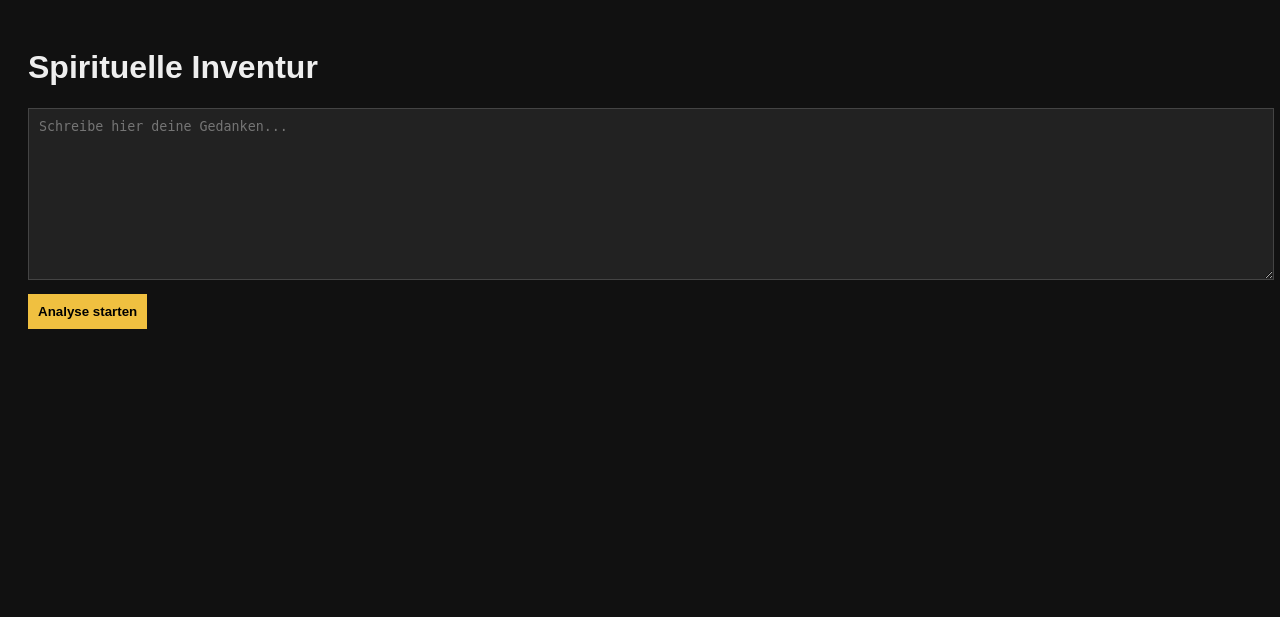
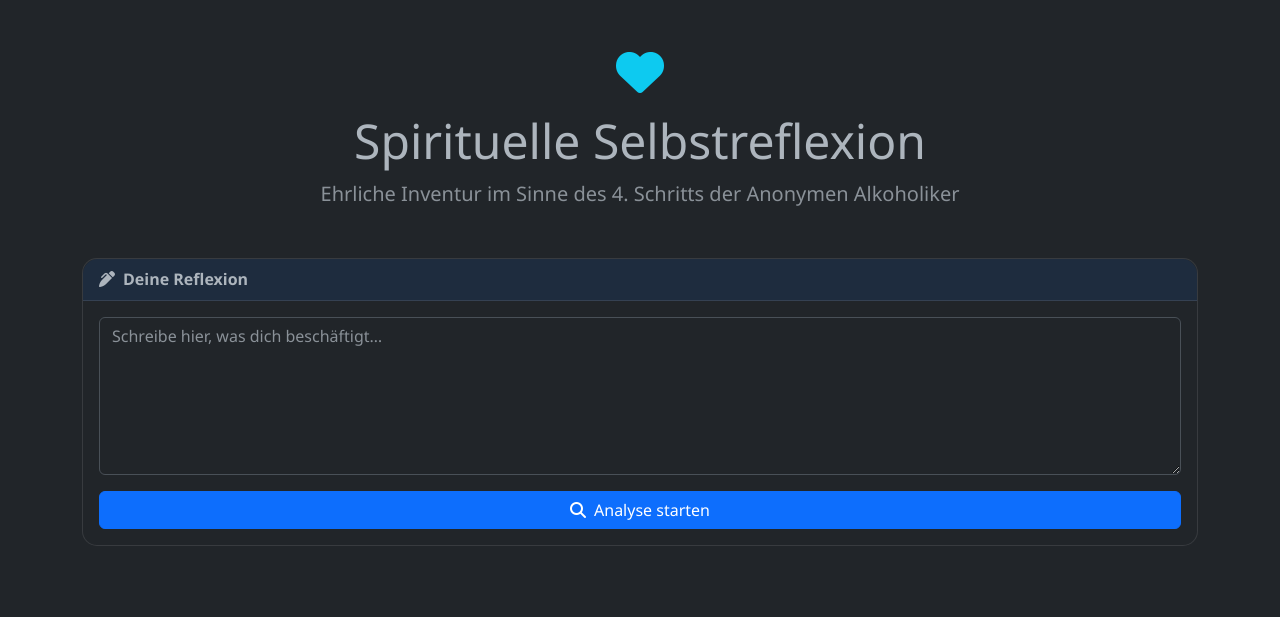
Before and after one commit to Alovvermind/Restzeit-Inventur, a Flask app: page / in a window 1280 px wide. Shown: the top 617 px of the page. Run offline with Flask 3, Linux system fonts and the light colour scheme.

Commit message:
Aktualisieren von index.html

```diff
--- a/templates/index.html
+++ b/templates/index.html
@@ -1,41 +1,68 @@
 <!DOCTYPE html>
-<html lang="de">
+<html lang="de" data-bs-theme="dark">
 <head>
-    <meta charset="UTF-8" />
-    <title>Spirituelle Inventur</title>
-    <style>
-        body { background:#111; color:#eee; font-family:sans-serif; padding:20px; }
-        textarea { width:100%; height:150px; background:#222; color:#fff; border:1px solid #444; padding:10px; }
-        button { margin-top:10px; padding:10px; background:#f0c040; border:none; color:#000; font-weight:bold; cursor:pointer; }
-        #antwort { margin-top:20px; padding:10px; background:#222; border-left:4px solid #f0c040; white-space: pre-wrap; }
-    </style>
+    <meta charset="UTF-8">
+    <meta name="viewport" content="width=device-width, initial-scale=1.0">
+    <title>Spirituelle Selbstreflexion – 4. Schritt</title>
+    <link href="https://cdn.jsdelivr.net/npm/bootstrap@5.3.0/dist/css/bootstrap.min.css" rel="stylesheet">
+    <link href="https://cdnjs.cloudflare.com/ajax/libs/font-awesome/6.5.0/css/all.min.css" rel="stylesheet">
+    <link href="{{ url_for('static', filename='css/style.css') }}" rel="stylesheet">
 </head>
 <body>
-    <h1>Spirituelle Inventur</h1>
-    <textarea id="text" placeholder="Schreibe hier deine Gedanken..."></textarea><br />
-    <button onclick="senden()">Analyse starten</button>
-    <div id="antwort" style="display:none;"></div>
+<div class="container py-5">
 
-    <script>
-        async function senden() {
-            const text = document.getElementById("text").value;
-            const antwortDiv = document.getElementById("antwort");
-            antwortDiv.style.display = "block";
-            antwortDiv.textContent = "Bitte warten...";
+    <div class="text-center mb-5">
+        <i class="fas fa-heart text-info fa-3x mb-3"></i>
+        <h1 class="display-5">Spirituelle Selbstreflexion</h1>
+        <p class="lead text-muted">Ehrliche Inventur im Sinne des 4. Schritts der Anonymen Alkoholiker</p>
+    </div>
 
-            const res = await fetch("/analyse", {
-                method: "POST",
-                headers: { "Content-Type": "application/json" },
-                body: JSON.stringify({ text })
-            });
+    <div class="card mb-4">
+        <div class="card-header">
+            <strong><i class="fas fa-pen-alt me-2"></i>Deine Reflexion</strong>
+        </div>
+        <div class="card-body">
+            <form id="reflectionForm">
+                <textarea class="form-control mb-3" id="reflectionText" rows="6"
+                    placeholder="Schreibe hier, was dich beschäftigt…"
+                    required></textarea>
+                <div class="d-grid">
+                    <button type="submit" class="btn btn-primary">
+                        <i class="fas fa-search me-2"></i>Analyse starten
+                    </button>
+                </div>
+            </form>
+        </div>
+    </div>
 
-            const result = await res.json();
-            if (result.antwort) {
-                antwortDiv.innerHTML = "<b>Antwort:</b><br>" + result.antwort.replace(/\n/g, "<br>");
-            } else {
-                antwortDiv.innerHTML = "<span style='color:red;'>" + (result.error || "Fehler") + "</span>";
-            }
-        }
-    </script>
+    <div id="loadingIndicator" class="text-center my-4" style="display: none;">
+        <div class="spinner-border text-light" role="status">
+            <span class="visually-hidden">Wird analysiert...</span>
+        </div>
+    </div>
+
+    <div id="resultsSection" class="card" style="display: none;">
+        <div class="card-header">
+            <strong><i class="fas fa-lightbulb me-2"></i>Deine Auswertung</strong>
+        </div>
+        <div class="card-body">
+            <div id="analysisResult" class="analysis-result"></div>
+            <div class="mt-3 text-end">
+                <button class="btn btn-outline-secondary" onclick="startNewReflection()">
+                    <i class="fas fa-redo me-2"></i>Neue Reflexion
+                </button>
+            </div>
+        </div>
+    </div>
+
+    <div id="errorSection" class="alert alert-danger mt-4" style="display: none;">
+        <i class="fas fa-exclamation-triangle me-2"></i>
+        <span id="errorMessage"></span>
+    </div>
+
+</div>
+
+<script src="https://cdn.jsdelivr.net/npm/bootstrap@5.3.0/dist/js/bootstrap.bundle.min.js"></script>
+<script src="{{ url_for('static', filename='js/app.js') }}"></script>
 </body>
 </html>
```
